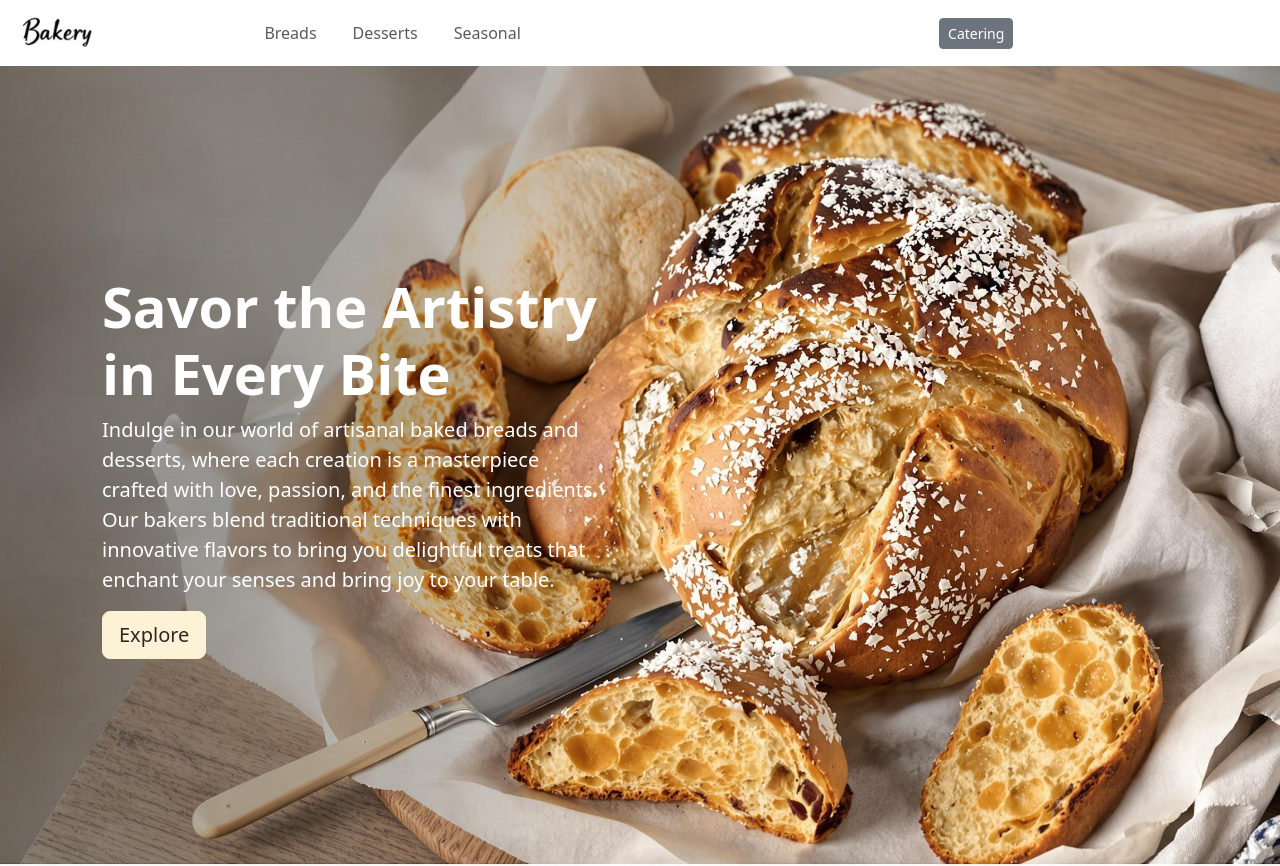
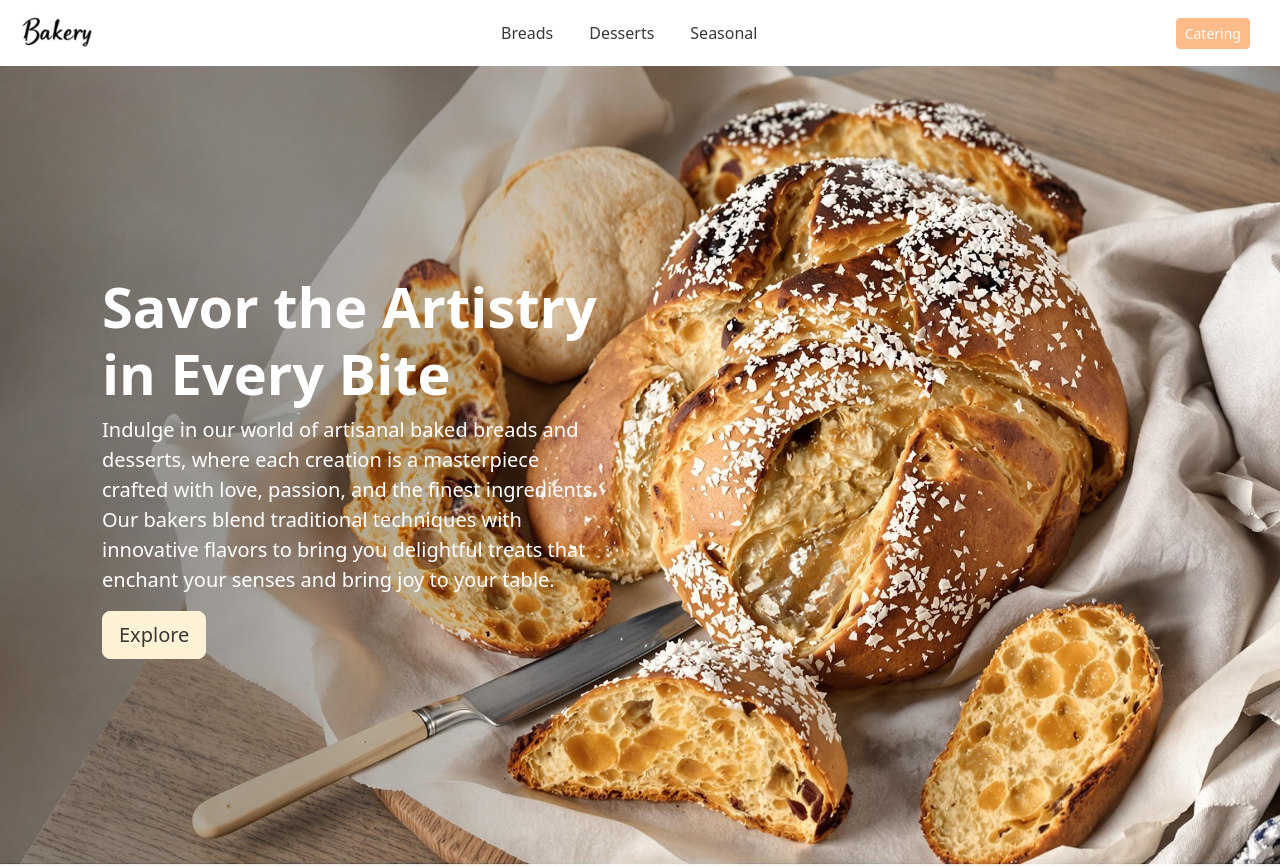
Before and after one commit to JediWebDev/Bakery-Website, a plain HTML site: page index.html in a window 1280 px wide. Drawn offline with nearby package versions, Linux system fonts and the light colour scheme; files whose address does not match are found by name.

Commit message:
Navbar update
Fixed layout positioning of nav items to start at the right of their container.

```diff
--- a/index.html
+++ b/index.html
@@ -20,7 +20,7 @@
           </button>
 
           <div class="navbar-collapse collapse me-auto" id="navbarsExample03">
-            <ul class="navbar-nav me-auto mb-2 mb-sm-0">
+            <ul class="navbar-nav me-2 mb-sm-0">
               <li class="nav-item">
                 <a class="nav-link" href="#">Breads</a>
               </li>
@@ -31,7 +31,7 @@
                 <a class="nav-link" href="#">Seasonal</a>
               </li>
             </ul>
-            <ul class="navbar-nav me-auto mb-2 mb-sm-0">
+            <ul class="navbar-nav me-2 mb-2 mb-sm-0">
               <li class="nav-item">
                 <a href="#" class="btn btn-secondary btn-sm">Catering</a>
               </li>
--- a/styles.css
+++ b/styles.css
@@ -20,12 +20,18 @@
     background-color: transparent !important;
   }
 
-  .navbar.bg-dark .nav-link {
-    color: black !important;
+  .nav-item .nav-link {
+    color: var(--color-text) !important;
   }
 
-  .navbar.bg-dark .nav-link:hover {
-    color: var(--color-primary) !important;
+  .nav-item .btn-secondary {
+    background-color: var(--color-accent) !important;
+    border-color: var(--color-accent) !important;
+    color: white !important;
+  }
+
+  .nav-item .nav-link:hover {
+    color: var(--color-accent) !important;
   }
 
 
@@ -55,22 +61,22 @@
 .hero-content .btn-primary {
   background-color: var(--color-primary) !important;
   border-color: var(--color-primary) !important;
-  color: var(--color-secondary) !important;
+  color: var(--color-text) !important;
 }
 
 @media (min-width: 768px) {
   .navbar-nav {
       display: flex;
-      justify-content: center;
-      width: 100%;
+      justify-content: flex-end; /* Align to the right */
+      width: auto;
+      margin-left: auto;
   }
 
   .navbar-nav .nav-item {
-    flex: 0;
-    margin-left: 10px;
-    margin-right: 10px;
-    text-align: center;
-}
+      margin-left: 10px;
+      margin-right: 10px;
+      text-align: center;
+  }
 
   .navbar-nav .nav-link {
       display: inline-block;
```
